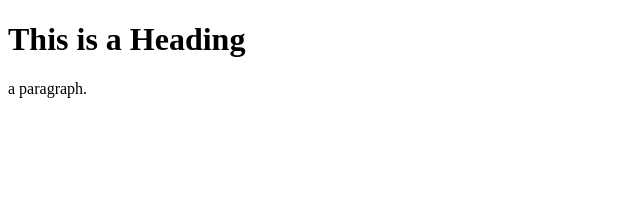
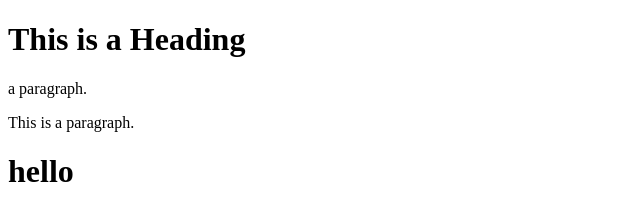
Before and after one commit to abdulhakim233/learning-git, a plain HTML site: page index.html in a window 1280 px wide. Shown: the whole page, without its empty margins (0-640 px from the left). Drawn offline with Linux system fonts and the light colour scheme.

Commit message:
Update index.html

```diff
--- a/index.html
+++ b/index.html
@@ -4,9 +4,9 @@
 <title>Page Title</title>
 </head>
 <body>
-
 <h1>This is a Heading</h1>
 <p> a paragraph.</p>
-
+<p>This is a paragraph.</p>
+  <h1> hello</h1>
 </body>
 </html>
```
